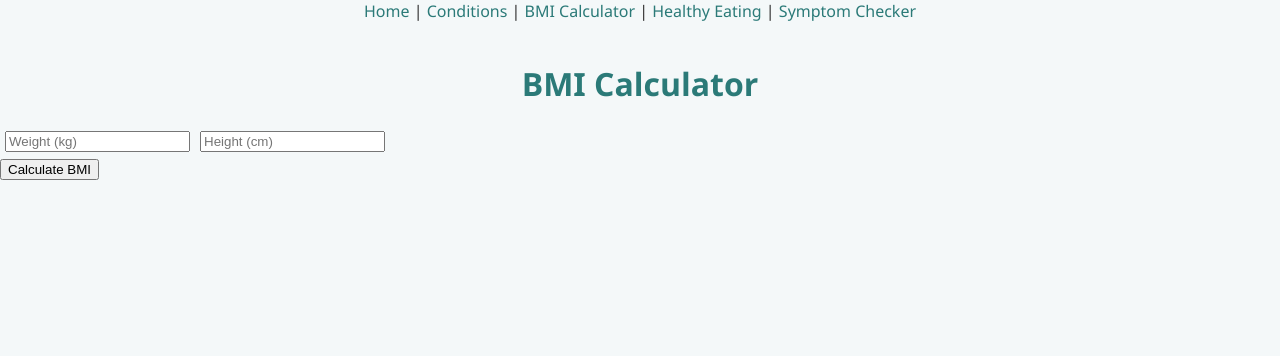
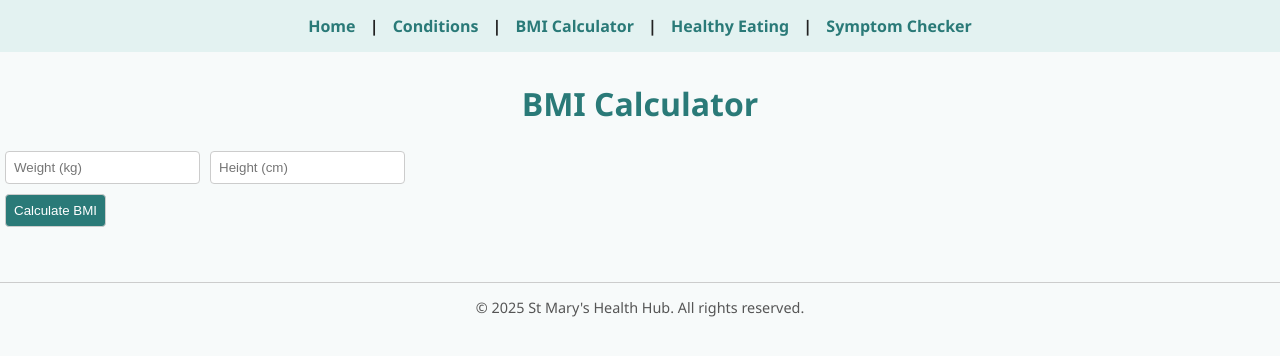
Before and after one commit to tempuser3718/health-hub, a React (Create React App) app: page /bmi in a window 1280 px wide. Shown: the top 356 px of the page. Built offline with nearby package versions, Linux system fonts and the light colour scheme.

Commit message:
Styled app layout and added global design elements

```diff
--- a/src/App.js
+++ b/src/App.js
@@ -17,6 +17,9 @@ function App() {
         <Route path="/eating" element={<HealthyEating />} />
         <Route path="/symptoms" element={<SymptomChecker />} />
       </Routes>
+      <footer>
+  © 2025 St Mary's Health Hub. All rights reserved.
+</footer>
     </Router>
   );
 }
--- a/src/index.css
+++ b/src/index.css
@@ -2,26 +2,61 @@ body {
   font-family: 'Segoe UI', Tahoma, Geneva, Verdana, sans-serif;
   margin: 0;
   padding: 0;
-  background-color: #f4f8f9;
-  color: #333;
+  background-color: #f7fafa;
+  color: #222;
 }
 
-h1 {
-  color: #2b7a78;
+h1, h2 {
+  color: #2a7a78;
   text-align: center;
-  margin-top: 40px;
+  margin-top: 30px;
 }
 
-p {
+nav {
+  background-color: #e3f2f1;
+  padding: 15px;
   text-align: center;
-  font-size: 1.1rem;
+  font-weight: bold;
 }
 
-a {
-  color: #2b7a78;
+nav a {
+  color: #2a7a78;
   text-decoration: none;
+  margin: 0 10px;
 }
 
-a:hover {
+nav a:hover {
   text-decoration: underline;
 }
+
+input, button {
+  padding: 8px;
+  margin: 5px;
+  border-radius: 4px;
+  border: 1px solid #ccc;
+}
+
+button {
+  background-color: #2a7a78;
+  color: white;
+  cursor: pointer;
+}
+
+button:hover {
+  background-color: #256e6c;
+}
+
+ul {
+  max-width: 600px;
+  margin: 20px auto;
+  padding-left: 20px;
+}
+
+footer {
+  text-align: center;
+  margin-top: 50px;
+  padding: 15px;
+  font-size: 0.9rem;
+  color: #555;
+  border-top: 1px solid #ccc;
+}
```
